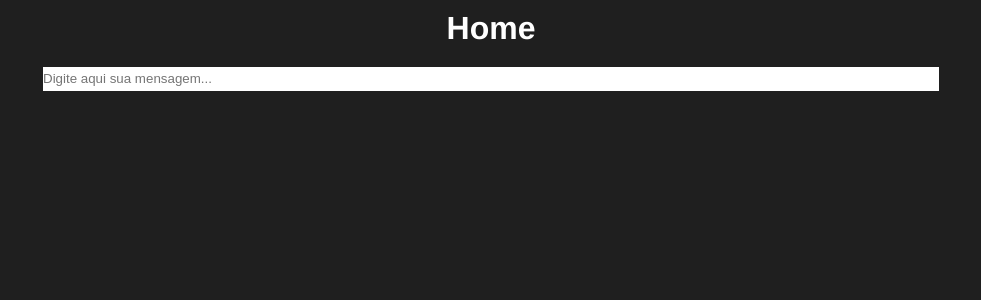
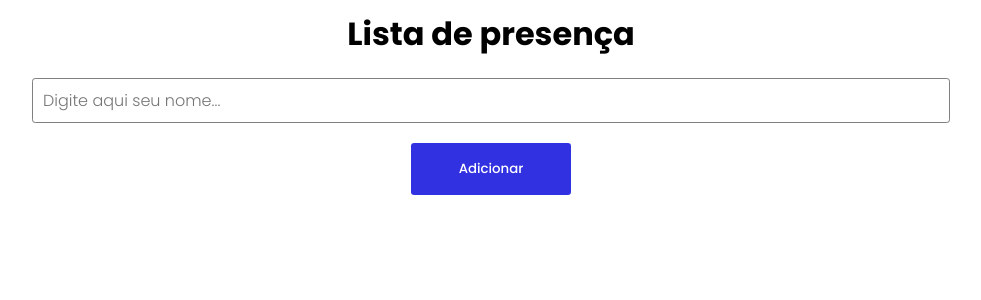
Before and after one commit to joohnq/react-studies, a React (Vite) app: page / in a window 1280 px wide. Shown: the top 300 px of the page, without its empty margins (149-1130 px from the left). Built offline with nearby package versions, Linux system fonts and the light colour scheme.

Commit message:
feat: Add style

```diff
--- a/index.html
+++ b/index.html
@@ -1,9 +1,15 @@
 <!DOCTYPE html>
-<html lang="en">
+<html lang="pt-br">
   <head>
     <meta charset="UTF-8" />
     <meta name="viewport" content="width=device-width, initial-scale=1.0" />
     <title>Aprendendo React</title>
+    <link rel="preconnect" href="https://fonts.googleapis.com" />
+    <link rel="preconnect" href="https://fonts.gstatic.com" crossorigin />
+    <link
+      href="https://fonts.googleapis.com/css2?family=Poppins:wght@300;500;700&display=swap"
+      rel="stylesheet"
+    />
   </head>
   <body>
     <div id="root"></div>
--- a/src/pages/Home/home.css
+++ b/src/pages/Home/home.css
@@ -1,20 +1,48 @@
 h1{
-    color: white;
     font-size: 2rem;
+    font-weight: 700;
+
     margin-top: 0.6rem;
-    font-family: 'Franklin Gothic Medium', 'Arial Narrow', Arial, sans-serif;
     border: none;
 }
 
-input{
-    height: 1.5rem;
-    width: 70%;
-}
-
-#root > div{
+.container{
     display: flex;
     align-items: center;
     justify-content: center;
     flex-direction: column;
     gap: 20px;
 }
+
+.container input{
+    height: 1.5rem;
+    width: 70%;
+
+    font-size: 1rem;
+    font-weight: 300;
+
+    padding: 0.6rem;
+
+    border: 1px solid gray;
+    border-radius: 0.2rem;
+}
+
+.container button{
+    padding: 1rem 3rem;
+
+    border: none;
+    border-radius: 0.2rem;
+
+    font-weight: 500;
+
+    background-color: #3131e1;
+    color: white;
+
+    cursor: pointer;
+
+    transition: filter 0.2s;
+}
+
+.container button:hover{
+    opacity: 0.9;
+}
--- a/src/pages/Home/index.jsx
+++ b/src/pages/Home/index.jsx
@@ -2,9 +2,10 @@ import './home.css'
 
 export function Home(){
     return (
-        <div>
-            <h1>Home</h1>
-            <input type="text" placeholder="Digite aqui sua mensagem..."/>
+        <div className='container'>
+            <h1>Lista de presença</h1>
+            <input type="text" placeholder="Digite aqui seu nome..."/>
+            <button>Adicionar</button>
         </div>
     )
 }
--- a/src/styles/global.css
+++ b/src/styles/global.css
@@ -2,8 +2,5 @@
     margin: 0;
     padding: 0;
     border: 0;
+    font-family: 'Poppins', sans-serif;
 }
-
-body{
-    background-color: #1f1f1f;
-}
```
